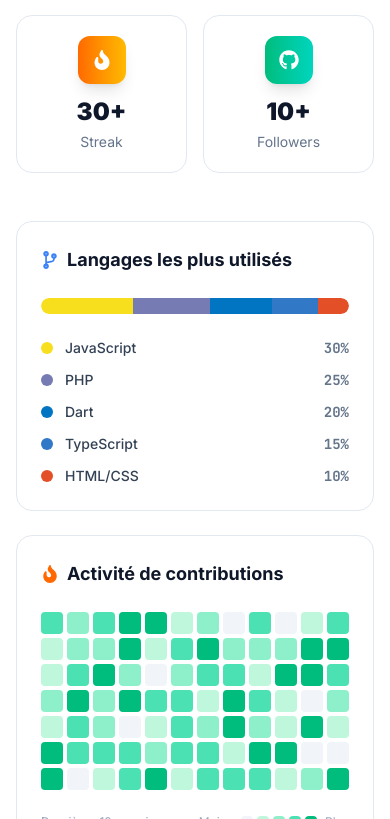
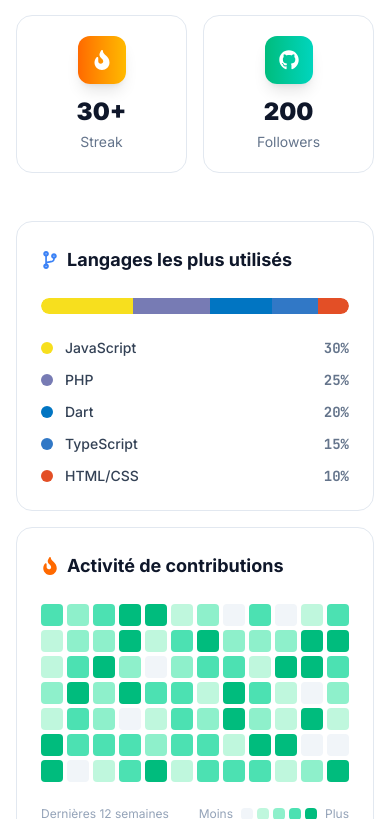
Before and after one commit to gallosall5-del/portfoliogallosall, a React (Vite) app: page / in a window 390 px wide. Shown: the part 10605-11424 px from the top of the page. Built offline with nearby package versions, Linux system fonts and the light colour scheme.

Commit message:
Update GitHub statistics

```diff
--- a/src/components/GitHub.tsx
+++ b/src/components/GitHub.tsx
@@ -8,9 +8,9 @@ interface GitHubProps {
 
 const stats = [
   { icon: FaCodeBranch, label: 'Repositories', value: '15+', color: 'from-blue-500 to-cyan-400' },
-  { icon: FaStar, label: 'Contributions', value: '200+', color: 'from-violet-500 to-purple-400' },
+  { icon: FaStar, label: 'Contributions', value: '10', color: 'from-violet-500 to-purple-400' },
   { icon: FaFire, label: 'Streak', value: '30+', color: 'from-orange-500 to-amber-400' },
-  { icon: FaGithub, label: 'Followers', value: '10+', color: 'from-emerald-500 to-teal-400' },
+  { icon: FaGithub, label: 'Followers', value: '200', color: 'from-emerald-500 to-teal-400' },
 ];
 
 const languages = [
@@ -61,7 +61,7 @@ export default function GitHub({ isDark }: GitHubProps) {
         </div>
 
         {/* Languages & Contribution graph */}
-        <div className="grid md:grid-cols-2 gap-6">
+        <div className="grid grid-cols-1 sm:grid-cols-2 lg:grid-cols-2 gap-4 sm:gap-6">
           {/* Most used languages */}
           <motion.div
             initial={{ opacity: 0, x: -30 }}
```
